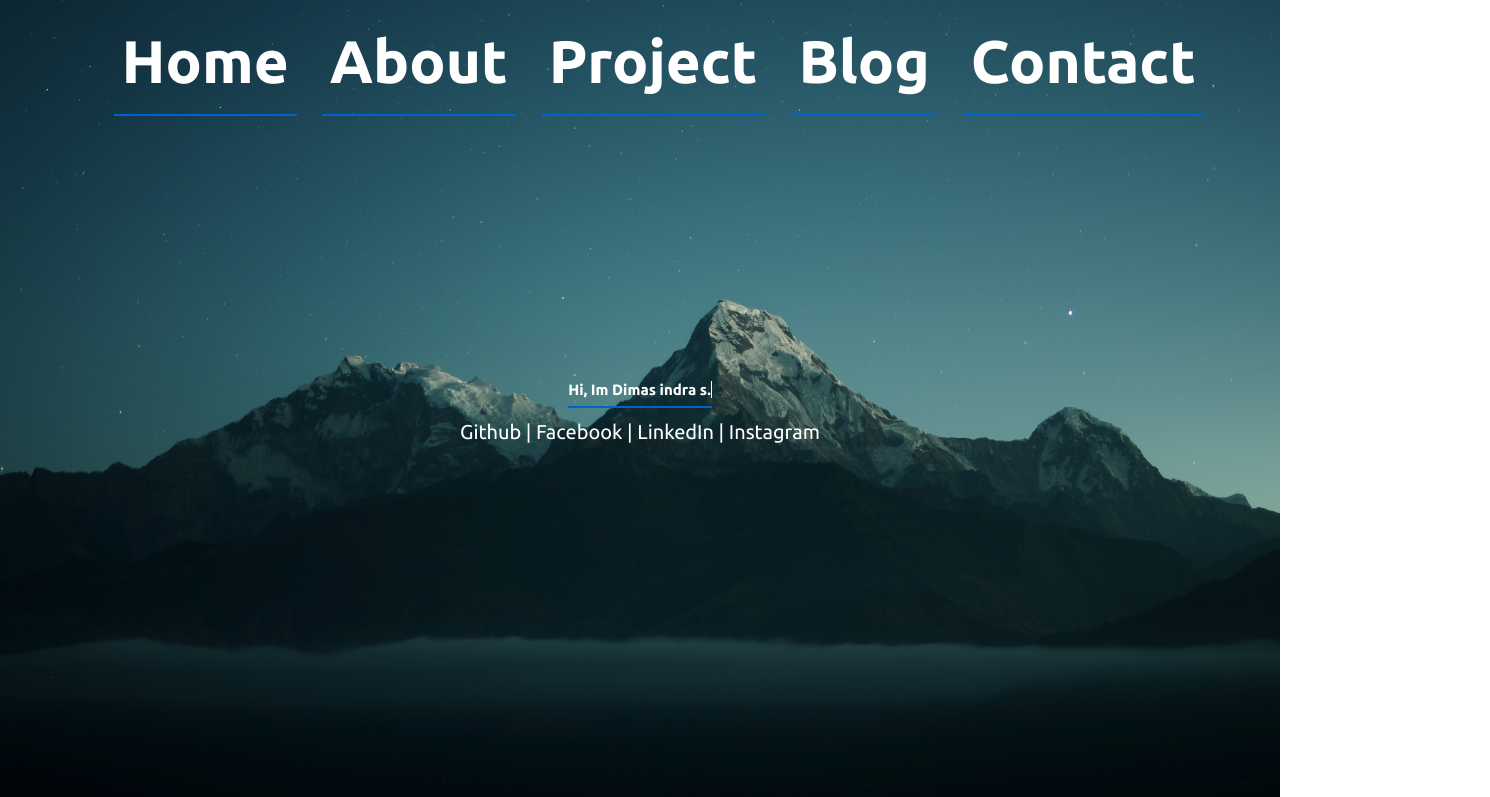
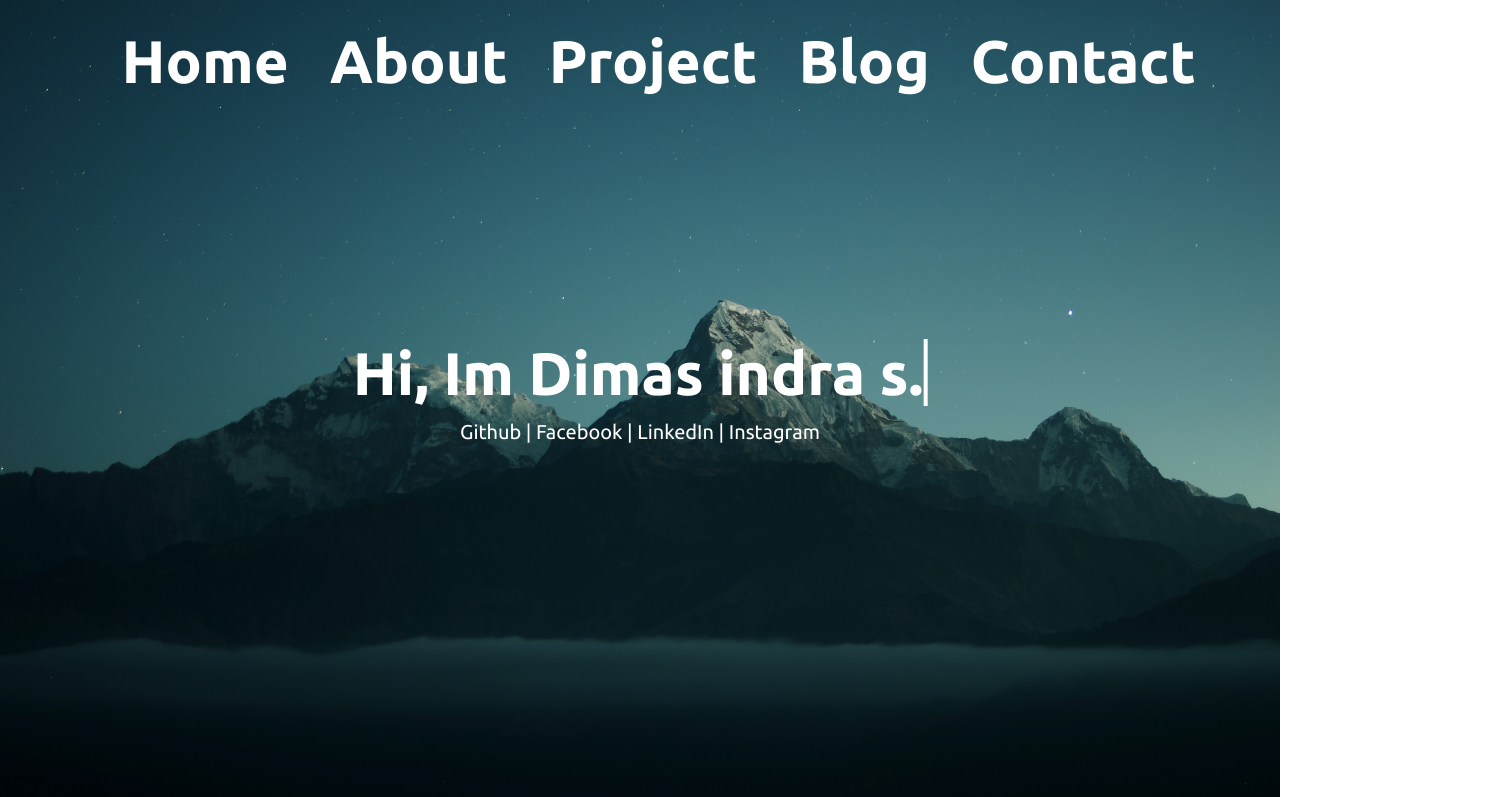
Before and after one commit to DimasGithub/DimasGithub.github.io, a plain HTML site: page index.html in a window 1280 px wide. Shown: the top 797 px of the page, 1490 px wide, since content can reach past the window. Drawn offline with nearby package versions, Linux system fonts and the light colour scheme.

Commit message:
fix main page

```diff
--- a/styles.css
+++ b/styles.css
@@ -9,7 +9,6 @@
 body,
 html {
   height: 100%;
-  margin: 0;
   font-family: "Ubuntu" !important;
 }
 .Main {
@@ -180,18 +179,7 @@ html {
   animation-name: fadeInRight;
   -webkit-animation-name: fadeInRight;
 }
-
-body {
-  background: #eee;
-}
-span {
-  font-size: 15px;
-}
-a {
-  text-decoration: none;
-  color: #0062cc;
-  border-bottom: 2px solid #0062cc;
-}
+/*
 .box {
   padding: 60px 0px;
 }
@@ -208,4 +196,4 @@ a {
 
 .fa {
   color: #4183d7;
-}
+} */
```
